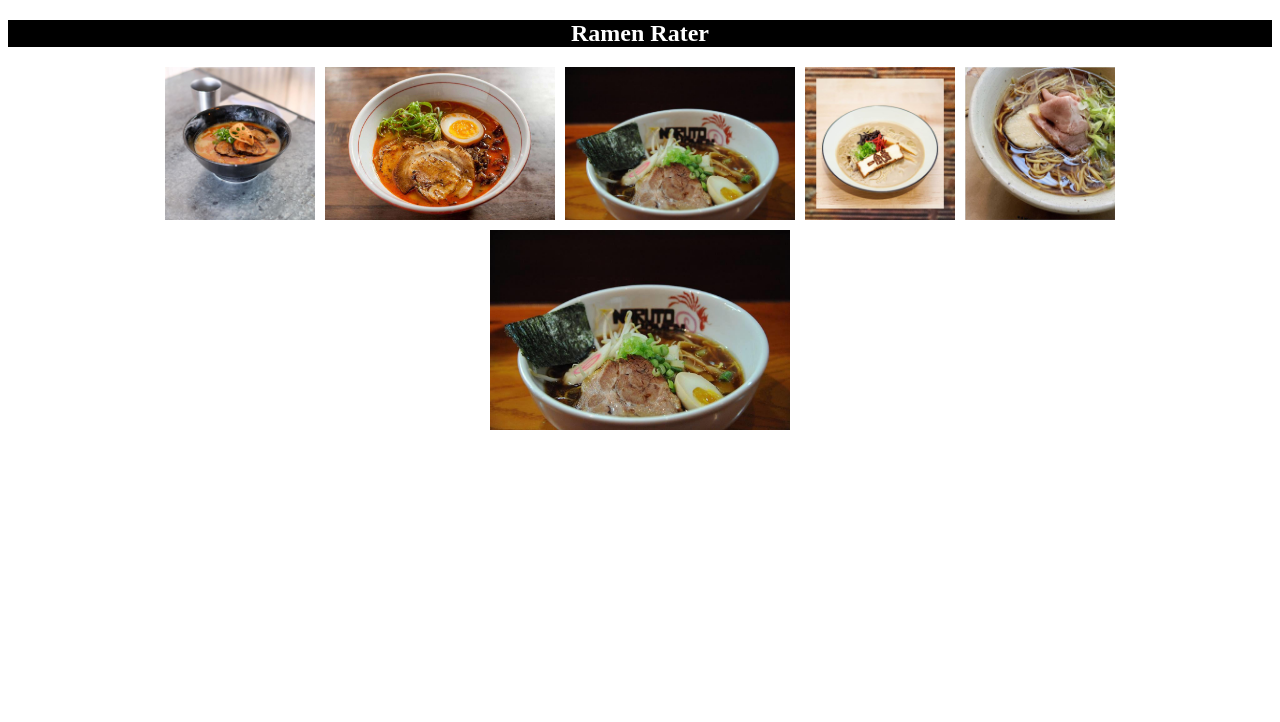
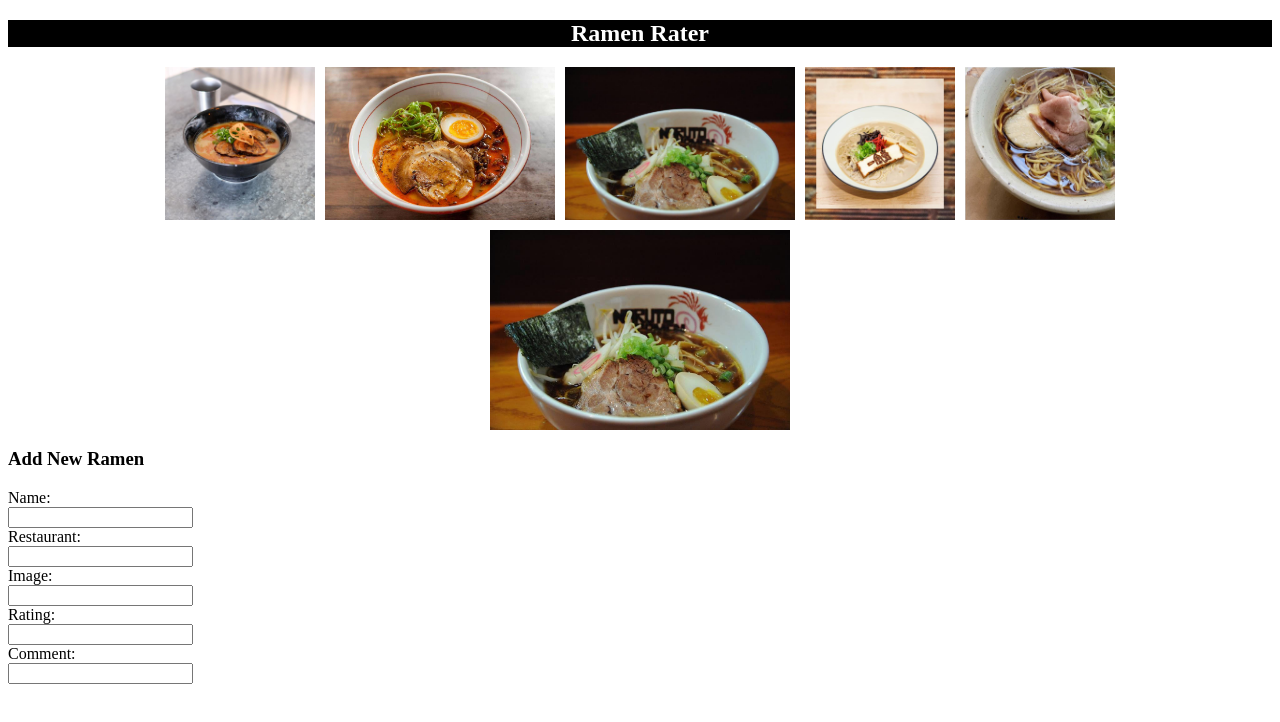
Before and after one commit to neema-edward/ramen-rating-app, a plain HTML site: page index.html in a window 1280 px wide. Drawn offline with Linux system fonts and the light colour scheme.

Commit message:
creates a form

```diff
--- a/index.html
+++ b/index.html
@@ -9,13 +9,27 @@
 </head>
 <body>
     <h2>Ramen Rater</h2>
-    <div>
+    <div id="ramen-menu">
         <img class="image-container" src="Images/gyukotsu.jpg" alt="gyukotsu">
         <img class="pics" src="Images/kojiro.jpg" alt="kojiro">
         <img class="pics" src="Images/naruto.jpg" alt="naruto">
         <img class="image-container" src="Images/nirvana.jpg" alt="nirvana">
         <img class="image-container" src="Images/shoyu.jpg" alt="shoyu">
     </div>
-    <img id="im2" src="Images/gyukotsu.jpg" alt="gyukotsu">                                                                                                          </div>
+    <img id="im2" src="Images/gyukotsu.jpg" alt="gyukotsu"></div>
+
+    <h3>Add New Ramen</h3>
+    <form>
+        <label for="fname">Name:</label><br>
+        <input type="text" id="fname" name="fname"><br>
+        <label for="rname">Restaurant:</label><br>
+        <input type="text" id="rname" name="rname"><br>
+        <label for="pic">Image:</label><br>
+        <input type="text" id="pic" name="pic"><br>
+        <label for="rating">Rating:</label><br>
+        <input type="text" id="rating" name="rating"><br>
+        <label for="comm">Comment:</label><br>
+        <input type="text" id="comm" name="comm"><br>
+      </form>
 </body>
 </html>
--- a/index.js
+++ b/index.js
@@ -3,6 +3,18 @@ const ramens = [
     { id: 2, name: "Miso Ramen", restaurant: "Menya", image: "miso.jpg", rating: 4, comment: "Very flavorful!" },
     { id: 3, name: "Tonkotsu Ramen", restaurant: "Ramen-ya", image: "tonkotsu.jpg" }
  ];
+
+//  function displayRamens() {
+//     const ramenMenu =document.getElementById("ramen-menu");
+//     ramens.forEach((ramens)) => {
+//         const img =document.createElement("im2");
+//         img.src =ramens.img;
+//         img.alt = ramens.name;
+//         img.addEventListener("click", () => handleClick(ramens));
+//         ramenMenu.appendChild(img);
+//     };
+//  }
+//     displayRamens();
 
  document.addEventListener("DOMContentLoaded", () => {
     const ramensArray = [
@@ -13,7 +25,7 @@ const ramens = [
         "Images/shoyu.jpg",
     ];
 
-    const im2 = document.getElementById("im2");
+    const img = document.getElementById("im2");
     let currentIndex = 0;
 
     function switchImage() {
@@ -23,3 +35,5 @@ const ramens = [
 
     setInterval(switchImage, 2000);
  });
+
+    displayRamens();
```
Also changed, not shown: style.css (line endings or trailing spaces).
